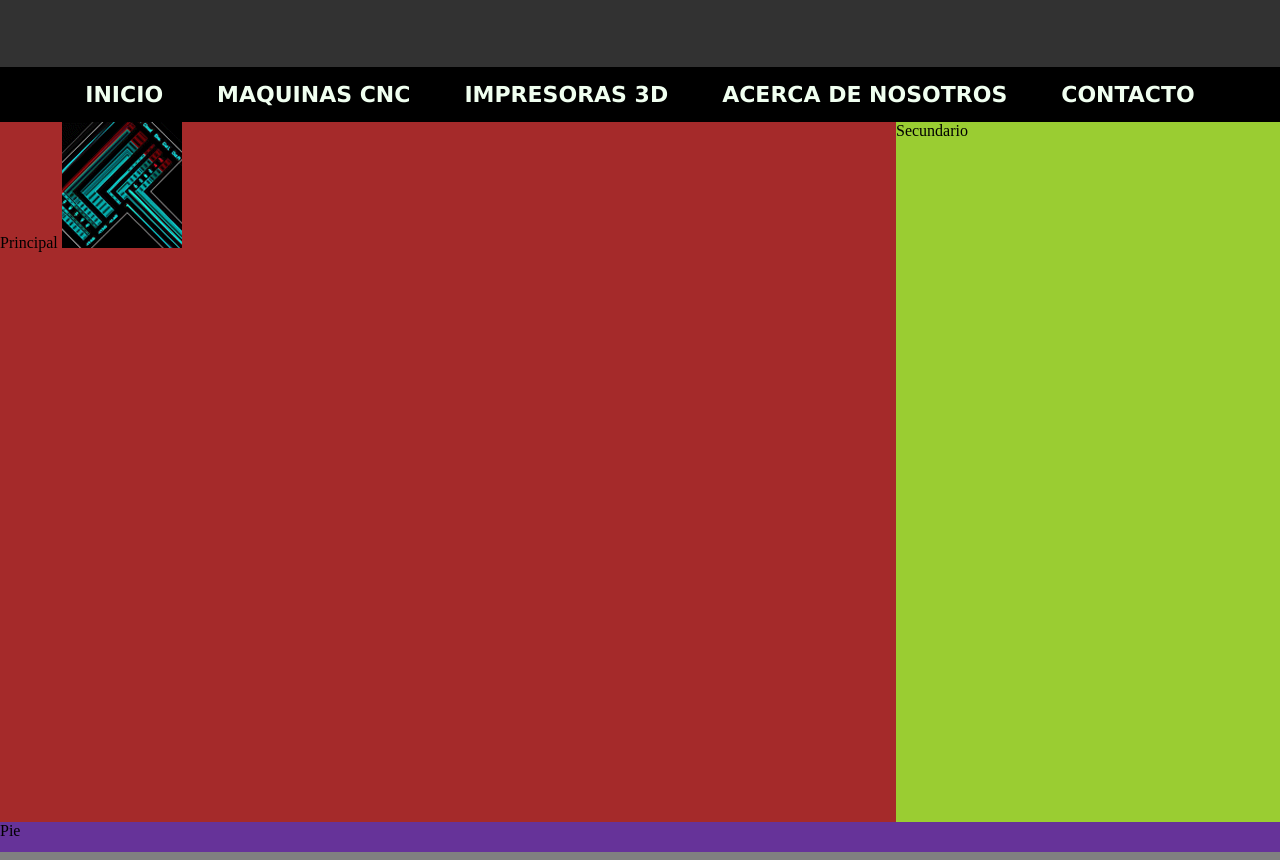
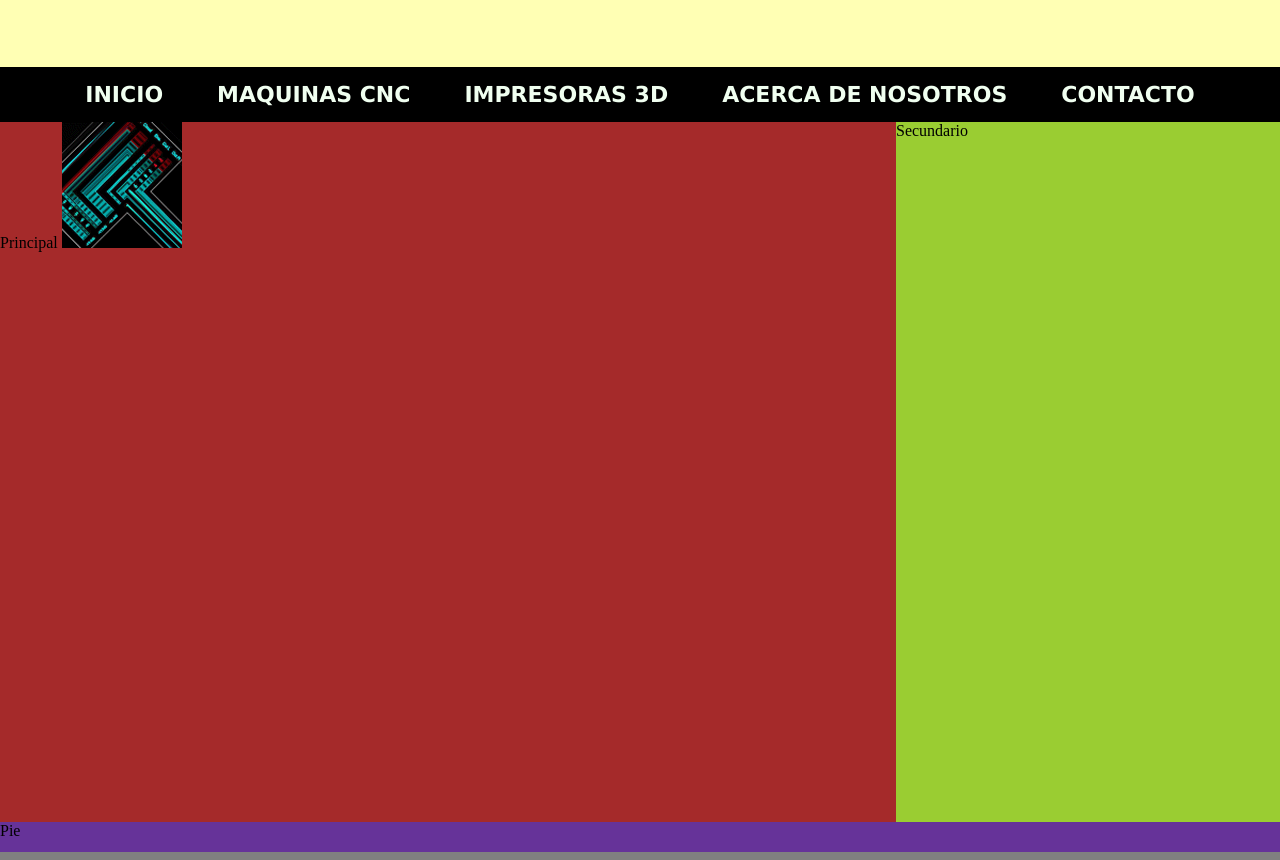
Before and after one commit to xX-RONIN-Xx/TP_TIO, a plain HTML site: page Archivos/index.html in a window 1280 px wide. Shown: the part 41-901 px from the top of the page. Drawn offline with Linux system fonts and the light colour scheme.

Commit message:
Modificacion del color del encabezado (logo)

```diff
--- a/Archivos/estilo.css
+++ b/Archivos/estilo.css
@@ -15,7 +15,7 @@ body{
     margin-right: auto;
 }
 .Logo{
-    background-color: rgb(50, 50, 50);
+    background-color: rgb(255, 255, 180);
     width: auto;
     height: 100px;
     margin-left: auto;
```
